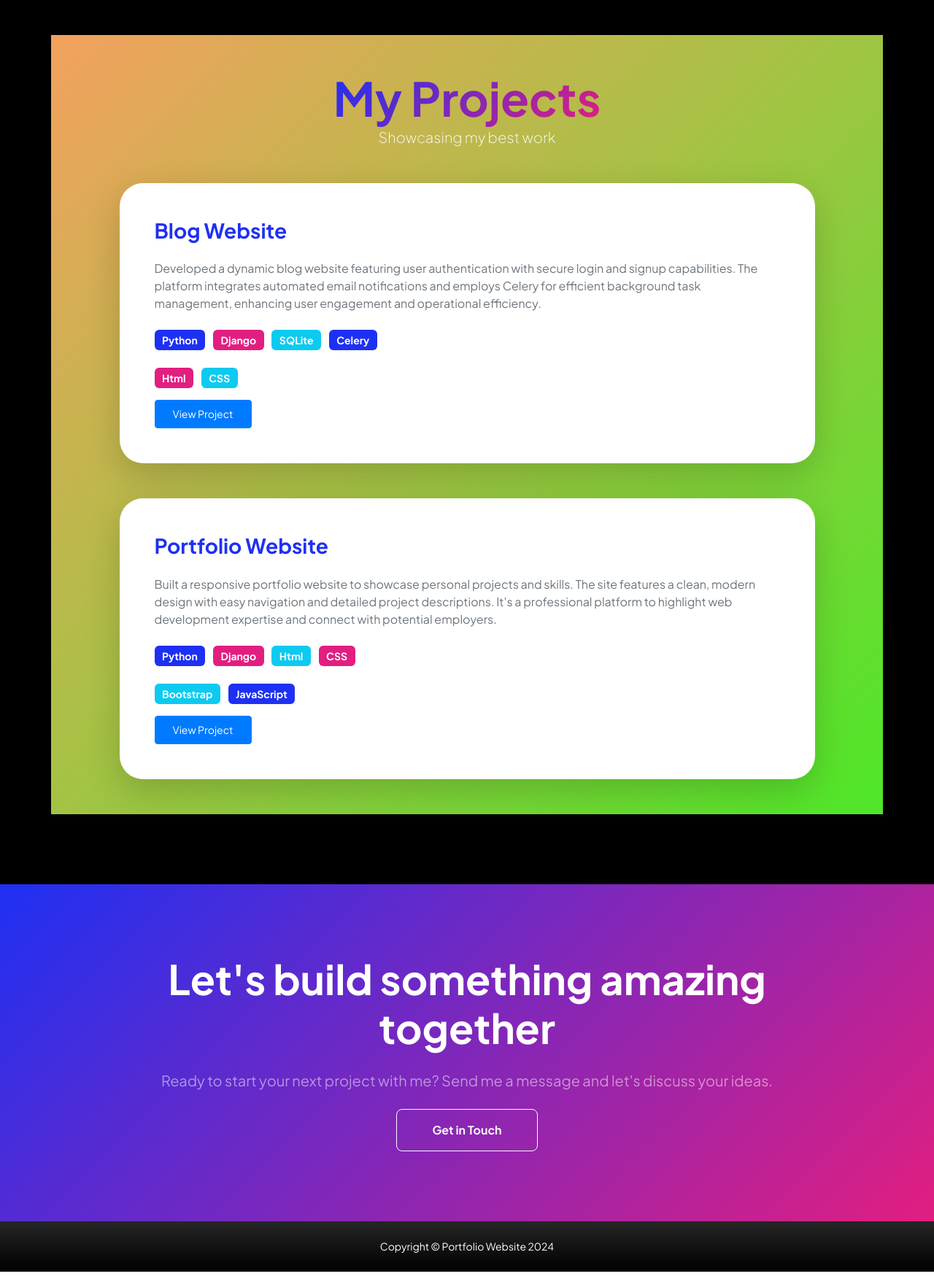
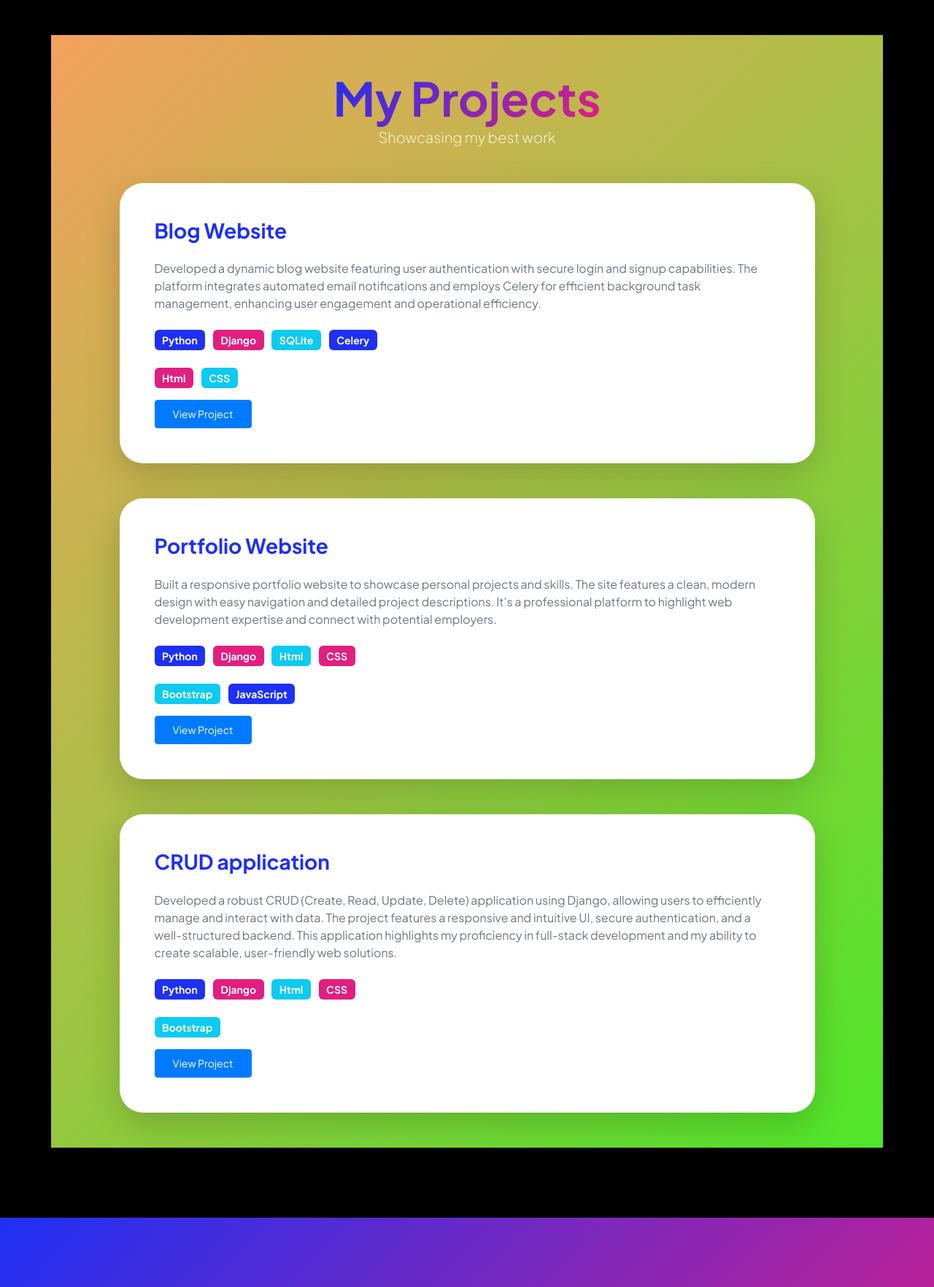
Before and after one commit to abdulahad976/Portfolio_Website, a Django app: page /projects/ in a window 1280 px wide. Shown: the part 72-1836 px from the top of the page at 73% size. Before the commit the page ends 1815 px from the top, so only its background shows below. Run offline with Django 3.2, Linux system fonts and the light colour scheme; some libraries are stand-ins or nearby versions.

Commit message:
Requirement

```diff
--- /dev/null
+++ b/requirements.txt
@@ -0,0 +1,5 @@
+asgiref==3.7.2
+Django==3.2.25
+pytz==2024.1
+sqlparse==0.4.4
+typing-extensions==4.7.1
--- a/templates/projects.html
+++ b/templates/projects.html
@@ -55,6 +55,25 @@
                             <a href="https://github.com/abdulahad976/Portfolio_Website" target="_blank" class="btn btn-primary btn-sm px-4 py-2">View Project</a>
                         </div>
                     </div>
+
+                    <div class="card overflow-hidden shadow-lg rounded-5 border-0 mb-5">
+                        <div class="card-body p-5">
+                            <h2 class="fw-bold text-primary mb-4">CRUD application</h2>
+                            <p class="text-muted mb-4">
+                                Developed a robust CRUD (Create, Read, Update, Delete) application using Django,
+                                allowing users to efficiently manage and interact with data. The project features a responsive
+                                and intuitive UI, secure authentication, and a well-structured backend. This application highlights my proficiency in full-stack development and my ability to create scalable, user-friendly web solutions.
+                            </p>
+                            <div class="mb-3">
+                                <span class="badge bg-primary me-2">Python</span>
+                                <span class="badge bg-secondary me-2">Django</span>
+                                <span class="badge bg-info me-2">Html</span>
+                                <span class="badge bg-secondary me-2">CSS</span> <br><br>
+                                <span class="badge bg-info me-2">Bootstrap</span>
+                            </div>
+                            <a href="https://github.com/abdulahad976/Basic-Crud-App" target="_blank" class="btn btn-primary btn-sm px-4 py-2">View Project</a>
+                        </div>
+                    </div>
                 </div>
             </div>
         </div>
```
